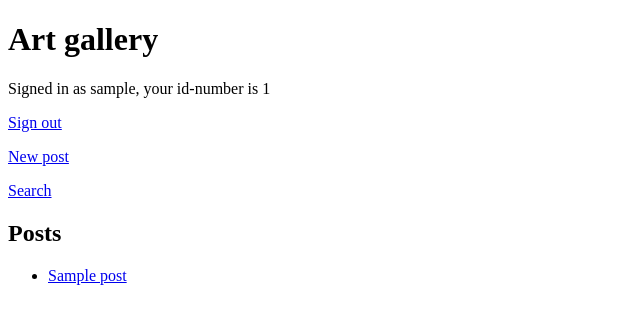
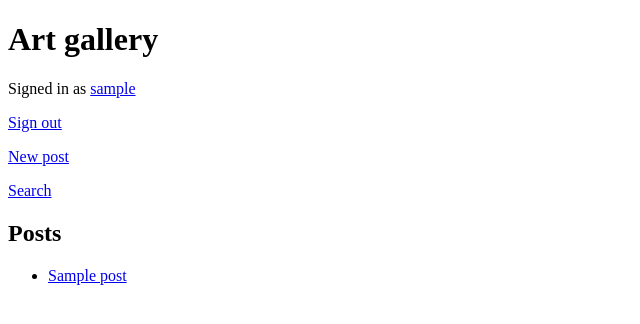
Before and after one commit to izsbe/art-gallery, a Flask app: template templates/index.html in a window 1280 px wide. Shown: the top 324 px of the page, without its empty margins (0-640 px from the left). Run offline with Flask 3, Linux system fonts and the light colour scheme; the visitor is signed in with stand-in values (Sample User, id 1); the template is opened without the code that fills it: most values are stand-ins (such as "Sample title", 1, 10 or a date in 2020).

Commit message:
Add userpage link to front page

```diff
--- a/templates/index.html
+++ b/templates/index.html
@@ -10,7 +10,7 @@
 
   {% if session.username %}
   <p>
-    Signed in as {{ session.username }}, your id-number is {{session.user_id}}
+    Signed in as <a href="/user/{{ session.user_id }}">{{ session.username }}</a>
   </p>
   <p>
     <a href="/logout">Sign out</a>
```
